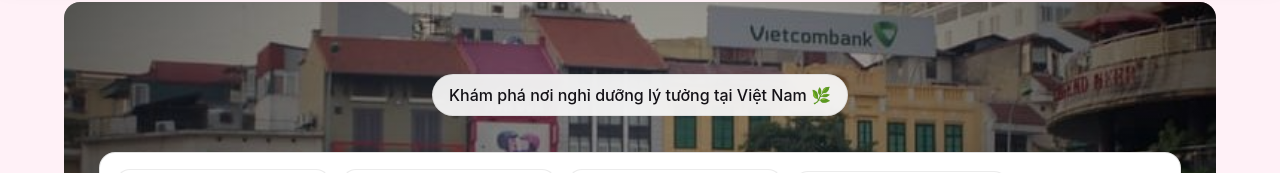
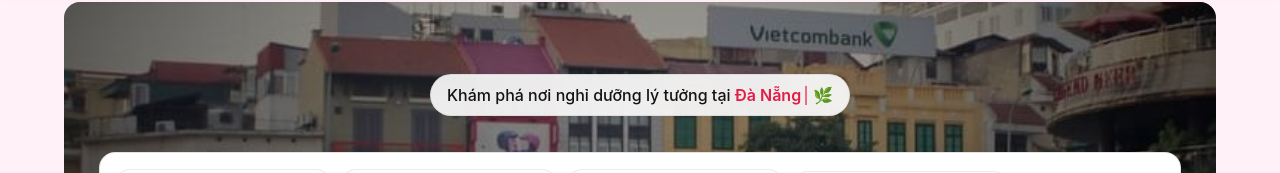
Before and after one commit to rey90703-cloud/homestay-booking, a React (Vite) app: page /homestay-lao-cai in a window 1280 px wide. Shown: the part 129-302 px from the top of the page. Built offline with nearby package versions, Linux system fonts and the light colour scheme; no server answers.

Commit message:
feat: add TypeAnimation component to Hero section

```diff
--- a/src/components/Hero.css
+++ b/src/components/Hero.css
@@ -55,6 +55,17 @@
   font-size: 16px;
   font-weight: 500;
   color: #141217;
+}
+
+/* TypeAnimation styling in hero badge */
+.hero-badge .hero-destination-text,
+.hero-badge .hero-destination-text .type-animation__text {
+  color: #E11D48 !important;
+  font-weight: 600;
+}
+
+.hero-badge .hero-destination-text .type-animation__cursor {
+  color: #E11D48 !important;
 }
 
 .hero-badge-bottom {
--- a/src/components/Hero.jsx
+++ b/src/components/Hero.jsx
@@ -1,8 +1,26 @@
 import React from 'react';
 import SearchBar from './SearchBar';
+import { TypeAnimation } from './animations';
 import './Hero.css';
 
+/**
+ * Hero Section Component
+ *
+ * Displays the main hero section with animated typing effect for destinations.
+ * Requirements: 2.1 - Display typing animation for hero badge text
+ */
 const Hero = () => {
+  // Vietnamese destination names for typing animation
+  const destinations = [
+    'Hà Nội',
+    'Sapa',
+    'Đà Nẵng',
+    'Hội An',
+    'Nha Trang',
+    'Đà Lạt',
+    'Phú Quốc'
+  ];
+
   return (
     <section className="hero">
       <div className="hero-background">
@@ -12,7 +30,20 @@ const Hero = () => {
 
       <div className="hero-content">
         <div className="hero-badge">
-          <span>Khám phá nơi nghỉ dưỡng lý tưởng tại Việt Nam 🌿</span>
+          <span>
+            Khám phá nơi nghỉ dưỡng lý tưởng tại{' '}
+            <TypeAnimation
+              texts={destinations}
+              typingSpeed={75}
+              deletingSpeed={50}
+              pauseDuration={2000}
+              loop={true}
+              showCursor={true}
+              cursorCharacter="|"
+              className="hero-destination-text"
+            />
+            {' '}🌿
+          </span>
         </div>
 
         <SearchBar variant="hero" />
--- /dev/null
+++ b/src/components/animations/TypeAnimation/TypeAnimation.css
@@ -0,0 +1,56 @@
+/**
+ * TypeAnimation Component Styles
+ *
+ * Styles for the typing animation effect including cursor blinking.
+ * Uses CSS animations for GPU-accelerated performance.
+ *
+ * Requirements: 2.5 - Display blinking cursor indicator
+ */
+
+.type-animation {
+  display: inline-flex;
+  align-items: center;
+}
+
+.type-animation__text {
+  /* Ensure text doesn't cause layout shifts */
+  display: inline-block;
+  min-width: 1ch;
+}
+
+.type-animation__cursor {
+  display: inline-block;
+  margin-left: 2px;
+  font-weight: 400;
+  color: currentColor;
+  /* Use opacity for GPU-accelerated animation */
+  opacity: 1;
+}
+
+/* Blinking cursor animation */
+.type-animation__cursor--blinking {
+  animation: cursor-blink 1s ease-in-out infinite;
+}
+
+@keyframes cursor-blink {
+  0%, 100% {
+    opacity: 1;
+  }
+  50% {
+    opacity: 0;
+  }
+}
+
+/* Reduced motion - disable cursor blinking */
+@media (prefers-reduced-motion: reduce) {
+  .type-animation__cursor--blinking {
+    animation: none;
+    opacity: 1;
+  }
+}
+
+/* Optional: Smooth text appearance */
+.type-animation__text {
+  /* Prevent text from jumping during typing */
+  white-space: nowrap;
+}
--- /dev/null
+++ b/src/components/animations/TypeAnimation/TypeAnimation.jsx
@@ -0,0 +1,181 @@
+import { useState, useEffect, useCallback, useRef } from 'react';
+import { useReducedMotion } from '../../../hooks/useReducedMotion';
+import './TypeAnimation.css';
+
+/**
+ * TypeAnimation Component
+ *
+ * Displays text with a typing effect, rotating through multiple phrases.
+ * Supports typing, deleting, and cursor blinking animations.
+ *
+ * @param {Object} props - Component props
+ * @param {string[]} props.texts - Array of texts to rotate through
+ * @param {number} [props.typingSpeed=75] - Typing speed in ms per character
+ * @param {number} [props.deletingSpeed=50] - Deleting speed in ms per character
+ * @param {number} [props.pauseDuration=2000] - Pause duration between texts in ms
+ * @param {boolean} [props.loop=true] - Whether to loop infinitely
+ * @param {boolean} [props.showCursor=true] - Whether to show cursor
+ * @param {string} [props.cursorCharacter='|'] - Cursor character
+ * @param {string} [props.className=''] - Additional CSS class
+ * @param {Function} [props.onComplete] - Callback when animation completes (if loop=false)
+ *
+ * Requirements: 2.1, 2.2, 2.3, 2.4, 2.5
+ */
+const TypeAnimation = ({
+  texts = [],
+  typingSpeed = 75,
+  deletingSpeed = 50,
+  pauseDuration = 2000,
+  loop = true,
+  showCursor = true,
+  cursorCharacter = '|',
+  className = '',
+  onComplete
+}) => {
+  const prefersReducedMotion = useReducedMotion();
+
+  // State for current display text and animation phase
+  const [displayText, setDisplayText] = useState('');
+  const [textIndex, setTextIndex] = useState(0);
+  const [isDeleting, setIsDeleting] = useState(false);
+  const [isPaused, setIsPaused] = useState(false);
+  const [isComplete, setIsComplete] = useState(false);
+
+  // Refs for cleanup
+  const timeoutRef = useRef(null);
+  const animationFrameRef = useRef(null);
+
+  // Get current target text
+  const currentText = texts[textIndex] || '';
+
+  // Clear all timers
+  const clearTimers = useCallback(() => {
+    if (timeoutRef.current) {
+      clearTimeout(timeoutRef.current);
+      timeoutRef.current = null;
+    }
+    if (animationFrameRef.current) {
+      cancelAnimationFrame(animationFrameRef.current);
+      animationFrameRef.current = null;
+    }
+  }, []);
+
+  // Handle typing animation
+  const tick = useCallback(() => {
+    if (isComplete || texts.length === 0) return;
+
+    // If paused, wait for pause duration
+    if (isPaused) {
+      timeoutRef.current = setTimeout(() => {
+        setIsPaused(false);
+        setIsDeleting(true);
+      }, pauseDuration);
+      return;
+    }
+
+    if (isDeleting) {
+      // Deleting phase
+      if (displayText.length > 0) {
+        timeoutRef.current = setTimeout(() => {
+          setDisplayText(prev => prev.slice(0, -1));
+        }, deletingSpeed);
+      } else {
+        // Finished deleting, move to next text
+        setIsDeleting(false);
+        const nextIndex = textIndex + 1;
+
+        if (nextIndex >= texts.length) {
+          if (loop) {
+            setTextIndex(0);
+          } else {
+            setIsComplete(true);
+            onComplete?.();
+          }
+        } else {
+          setTextIndex(nextIndex);
+        }
+      }
+    } else {
+      // Typing phase
+      if (displayText.length < currentText.length) {
+        timeoutRef.current = setTimeout(() => {
+          setDisplayText(currentText.slice(0, displayText.length + 1));
+        }, typingSpeed);
+      } else {
+        // Finished typing, pause before deleting
+        setIsPaused(true);
+      }
+    }
+  }, [
+    displayText,
+    currentText,
+    isDeleting,
+    isPaused,
+    isComplete,
+    textIndex,
+    texts,
+    loop,
+    typingSpeed,
+    deletingSpeed,
+    pauseDuration,
+    onComplete
+  ]);
+
+  // Run animation tick
+  useEffect(() => {
+    // If reduced motion is preferred, show full text immediately
+    if (prefersReducedMotion) {
+      setDisplayText(currentText);
+      return;
+    }
+
+    tick();
+
+    return clearTimers;
+  }, [tick, prefersReducedMotion, currentText, clearTimers]);
+
+  // Handle reduced motion - show all texts in rotation without animation
+  useEffect(() => {
+    if (!prefersReducedMotion || texts.length <= 1) return;
+
+    // For reduced motion, just rotate texts without animation
+    const interval = setInterval(() => {
+      setTextIndex(prev => (prev + 1) % texts.length);
+    }, pauseDuration + 1000);
+
+    return () => clearInterval(interval);
+  }, [prefersReducedMotion, texts.length, pauseDuration]);
+
+  // Update display text when textIndex changes (for reduced motion)
+  useEffect(() => {
+    if (prefersReducedMotion) {
+      setDisplayText(currentText);
+    }
+  }, [prefersReducedMotion, currentText]);
+
+  // Cleanup on unmount
+  useEffect(() => {
+    return clearTimers;
+  }, [clearTimers]);
+
+  // Don't render if no texts provided
+  if (texts.length === 0) {
+    return null;
+  }
+
+  return (
+    <span className={`type-animation ${className}`}>
+      <span className="type-animation__text">{displayText}</span>
+      {showCursor && (
+        <span
+          className={`type-animation__cursor ${prefersReducedMotion ? '' : 'type-animation__cursor--blinking'}`}
+          aria-hidden="true"
+        >
+          {cursorCharacter}
+        </span>
+      )}
+    </span>
+  );
+};
+
+export default TypeAnimation;
--- a/src/components/animations/index.js
+++ b/src/components/animations/index.js
@@ -18,7 +18,7 @@
 export { default as StatsCount } from './StatsCount/StatsCount';
 
 // TypeAnimation - Typing effect animation
-// export { TypeAnimation } from './TypeAnimation/TypeAnimation';
+export { default as TypeAnimation } from './TypeAnimation/TypeAnimation';
 
 // AnimatedTestimonials - Testimonial carousel with animations
 // export { AnimatedTestimonials } from './AnimatedTestimonials/AnimatedTestimonials';
```
